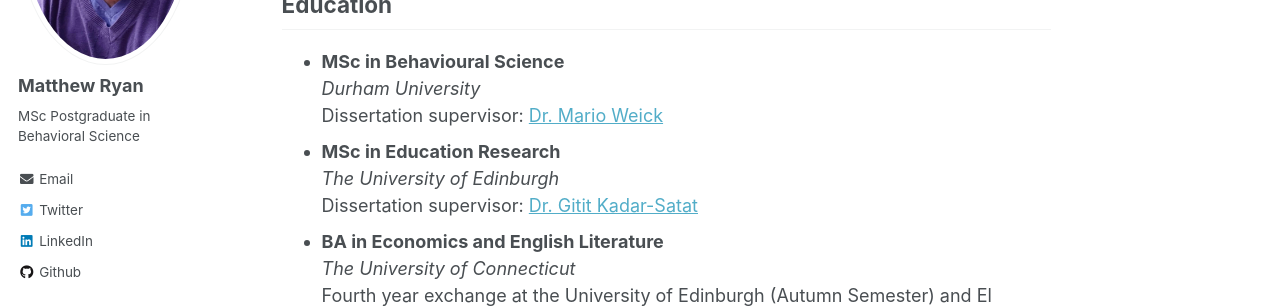
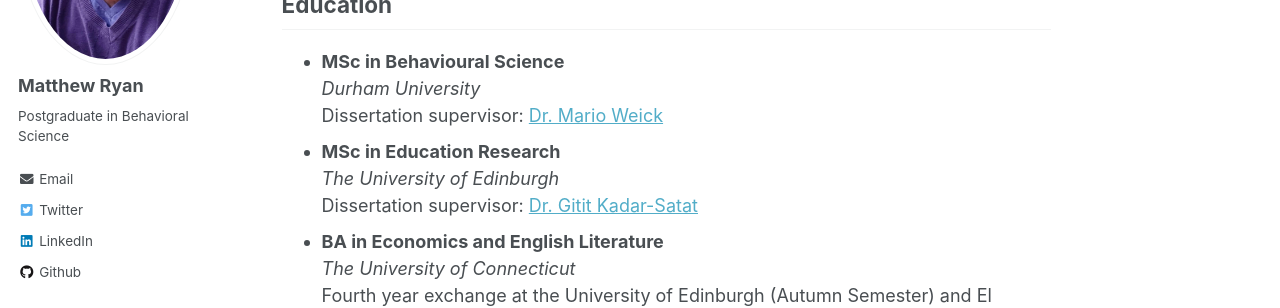
Before and after one commit to mattyhryan/mattyhryan.github.io, a Jekyll site: the page built from _pages/about.md, in a window 1280 px wide. Shown: the part 322-630 px from the top of the page. Built offline with Jekyll 4.4.1, drawn with Linux system fonts in a browser that asks for light colours.

Commit message:
Update _config.yml

```diff
--- a/_config.yml
+++ b/_config.yml
@@ -82,7 +82,7 @@ analytics:
 author:
   name             : "Matthew Ryan"
   avatar           : "MR_profpic.JPG"
-  bio              : "MSc Postgraduate in Behavioral Science"
+  bio              : "Postgraduate in Behavioral Science"
   location         :
   employer         :
   pubmed           : # "https://www.ncbi.nlm.nih.gov/pubmed/?term=john+snow"
@@ -103,7 +103,7 @@ author:
   impactstory      : #"https://profiles.impactstory.org/u/xxxx-xxxx-xxxx-xxxx"
   lastfm           :
   letterboxed      : "https://letterboxd.com/mattyhryan/"
-  linkedin         : "https://www.linkedin.com/in/mattyhryan/"
+  linkedin         : "https://www.linkedin.com/in/mattyhryan"
   orcid            :
   pinterest        :
   soundcloud       :
```
